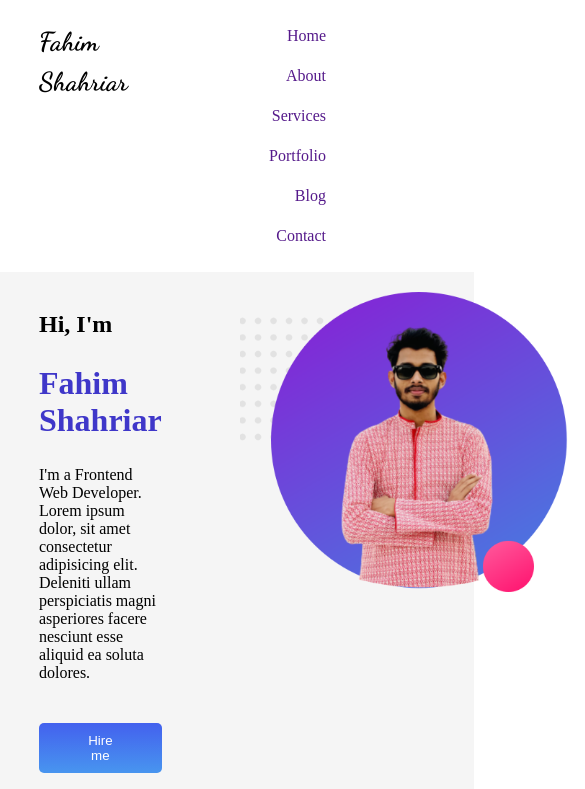
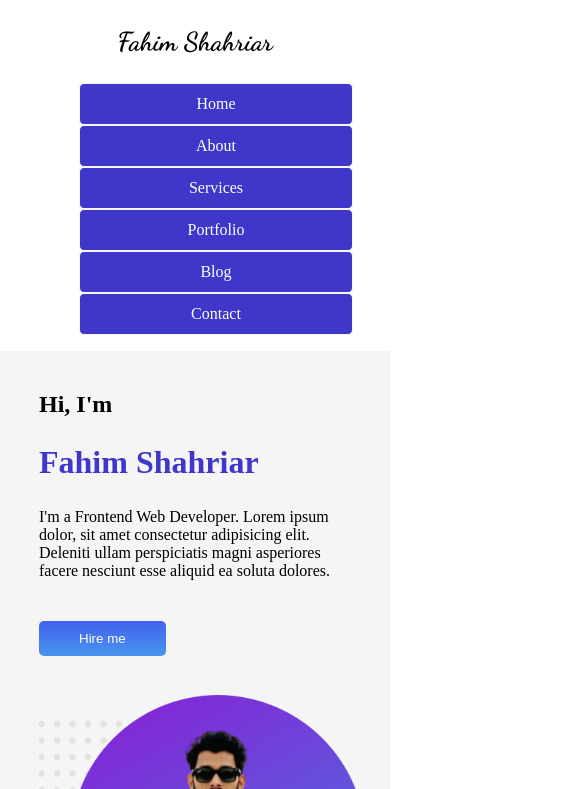
Before and after one commit to fahimShahriaar/developer-portfolio, a plain HTML site: page index.html in a window 390 px wide. Shown: the top 789 px of the page, 585 px wide, since content can reach past the window. Drawn offline with Linux system fonts and the light colour scheme.

Commit message:
responsive done using media query

```diff
--- a/index.html
+++ b/index.html
@@ -10,6 +10,7 @@
     <link rel="preconnect" href="https://fonts.gstatic.com" crossorigin>
     <link href="https://fonts.googleapis.com/css2?family=Dancing+Script:wght@700&display=swap" rel="stylesheet">
     <link rel="stylesheet" href="style.css">
+    <link rel="stylesheet" media="screen and (max-width: 900px)" href="mobile.css">
 </head>
 
 <body>
--- /dev/null
+++ b/mobile.css
@@ -0,0 +1,56 @@
+body{
+    margin: 0;
+    padding: 0;
+    box-sizing: border-box;
+}
+nav{
+    display: block;
+}
+.left-nav{
+    /* border: 1px solid black; */
+    width: 100%;
+    text-align: center;
+}
+.right-nav{
+    /* border: 1px solid black; */
+    width: 100%;
+}
+.right-nav ul li{
+    width: 100%;
+    display: block;
+    text-align: center;
+    background-color: #3f37c9;
+    border: 1px solid whitesmoke;
+    border-radius: 5px;
+}
+.right-nav ul li:hover{
+    background-color: whitesmoke;
+}
+.right-nav ul li a{
+    color: white;
+}
+.right-nav ul li a:hover{
+    background-color: transparent;
+    text-decoration: none;
+    color: black;
+}
+
+.top-section, .about-section{
+    display: block;
+}
+.half-width{
+    width: 80%;
+}
+.skill-section{
+    display: block;
+}
+.skill-item{
+    width: 60%;
+    margin: 0 auto;
+}
+.skill-item h3{
+    padding-bottom: 15px;
+}
+.contact-section > *{
+    width: 50%;
+}
```
